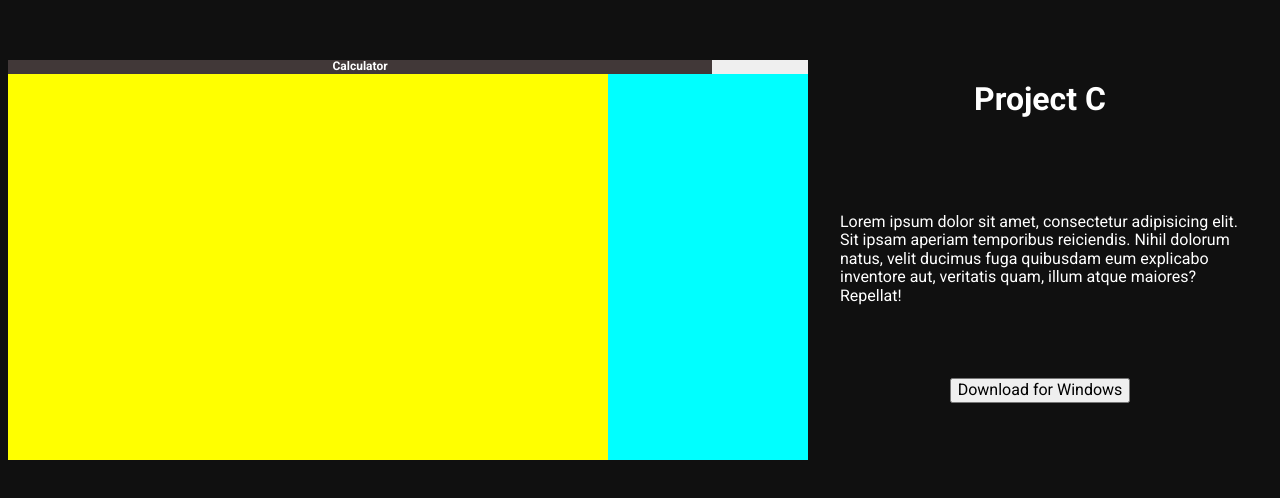
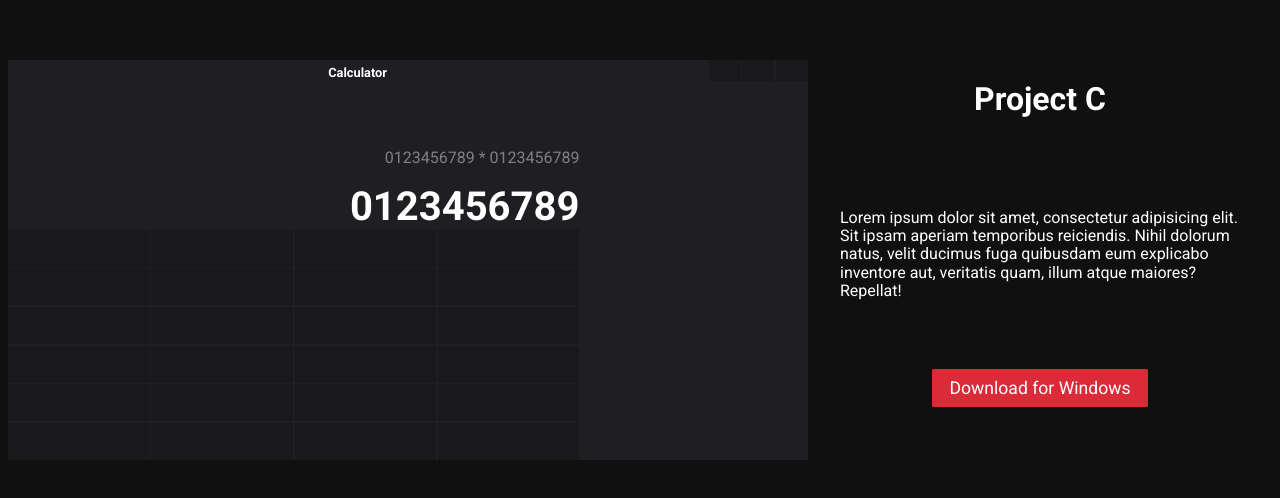
Before and after one commit to oavqt/010-calctop, a plain HTML site: page index.html in a window 1280 px wide. Shown: the part 140-638 px from the top of the page. Drawn offline with Linux system fonts and the light colour scheme.

Commit message:
calc interface updates

```diff
--- a/css/styles.css
+++ b/css/styles.css
@@ -19,27 +19,34 @@ body {
   flex-direction: column;
   width: 50em;
   height: 25em;
+  background-color: #1f1f23;
 }
 .container__calculator__bar {
   display: grid;
   grid-template-columns: 1fr repeat(3, 2em);
+  gap: 0.1em;
   max-width: 100%;
-  max-height: 5%;
+  height: 1em;
 }
 .container__calculator__bar__title {
   height: 100%;
   color: white;
   text-align: center;
-  font-size: 0.75rem;
+  font-size: 0.8rem;
   margin: 0;
-  background-color: rgb(65, 56, 56);
+  padding-top: 0.5em;
 }
 .container__calculator__bar__button {
-  border: none;
   padding: 0;
   margin: 0;
   width: 2em;
   height: 100%;
+  opacity: 0.5;
+  border: none;
+  background-color: rgba(0, 0, 0, 0.4);
+}
+.container__calculator__bar__button:hover {
+  background-color: rgba(255, 255, 255, 0.4);
 }
 .container__calculator__display {
   display: flex;
@@ -47,14 +54,44 @@ body {
   height: 100%;
 }
 .container__calculator__display__calculator {
-  width: 75%;
+  display: flex;
+  flex-direction: column;
+  width: 100%;
   height: 100%;
-  background-color: yellow;
+}
+.container__calculator__display__calculator__screen {
+  display: flex;
+  flex-direction: column;
+  justify-content: flex-end;
+  align-items: flex-end;
+  height: 40%;
+}
+.container__calculator__display__calculator__screen__operation {
+  color: gray;
+}
+.container__calculator__display__calculator__screen__result {
+  font-size: 2.5rem;
+  margin: 0;
+  padding: 0;
+}
+.container__calculator__display__calculator__keypad {
+  display: grid;
+  grid-template: repeat(6, 1fr) / repeat(4, 1fr);
+  gap: 0.1em;
+  height: 60%;
+}
+.container__calculator__display__calculator__keypad__button {
+  opacity: 0.5;
+  background-color: rgba(0, 0, 0, 0.4);
+  border: none;
+}
+.container__calculator__display__calculator__keypad__button:hover {
+  background-color: rgba(255, 255, 255, 0.4);
 }
 .container__calculator__display__history {
-  background-color: aqua;
-  width: 25%;
+  width: 40%;
   height: 100%;
+  background-color: #1f1f23;
 }
 .container__information {
   display: flex;
@@ -65,3 +102,16 @@ body {
   height: 25em;
   margin: 0 2em;
 }
+.container__information__button {
+  font-size: 1.1rem;
+  padding: 0.5em 1em;
+  border-radius: 0.1em;
+  background-color: #db2b39;
+  border: none;
+  color: white;
+  text-decoration: none;
+}
+.container__information__button:hover {
+  cursor: pointer;
+  background-color: #db2b3ac0;
+}
--- a/index.html
+++ b/index.html
@@ -5,7 +5,7 @@
     <meta http-equiv="X-UA-Compatible" content="IE=edge" />
     <meta name="viewport" content="width=device-width, initial-scale=1.0" />
     <link rel="stylesheet" href="css/styles.css" />
-    <title class="title">pC</title>
+    <title class="title">Project C</title>
   </head>
   <body>
     <div class="container"></div>
--- a/scripts/index.js
+++ b/scripts/index.js
@@ -56,6 +56,34 @@ function cCalculatorDisplay() {
   display.appendChild(keypad);
 }
 
+function cScreen() {
+  const screen = document.querySelector(
+    '.container__calculator__display__calculator__screen'
+  );
+  const operation = document.createElement('p');
+  const result = document.createElement('h1');
+  operation.className =
+    'container__calculator__display__calculator__screen__operation';
+  result.className =
+    'container__calculator__display__calculator__screen__result';
+  operation.textContent = '0123456789 * 0123456789';
+  result.textContent = '0123456789';
+  screen.appendChild(operation);
+  screen.appendChild(result);
+}
+
+function ckeypad() {
+  const keypad = document.querySelector(
+    '.container__calculator__display__calculator__keypad'
+  );
+  for (let i = 0; i < 24; i++) {
+    const button = document.createElement('button');
+    button.className =
+      'container__calculator__display__calculator__keypad__button';
+    keypad.appendChild(button);
+  }
+}
+
 function cProductInformation() {
   const information = document.querySelector('.container__information');
   const title = document.createElement('h1');
@@ -83,6 +111,8 @@ window.onload = function () {
   cCalculatorTopBar();
   cCalculatorContainer();
   cCalculatorDisplay();
+  cScreen();
+  ckeypad();
 };
 
 //
```
